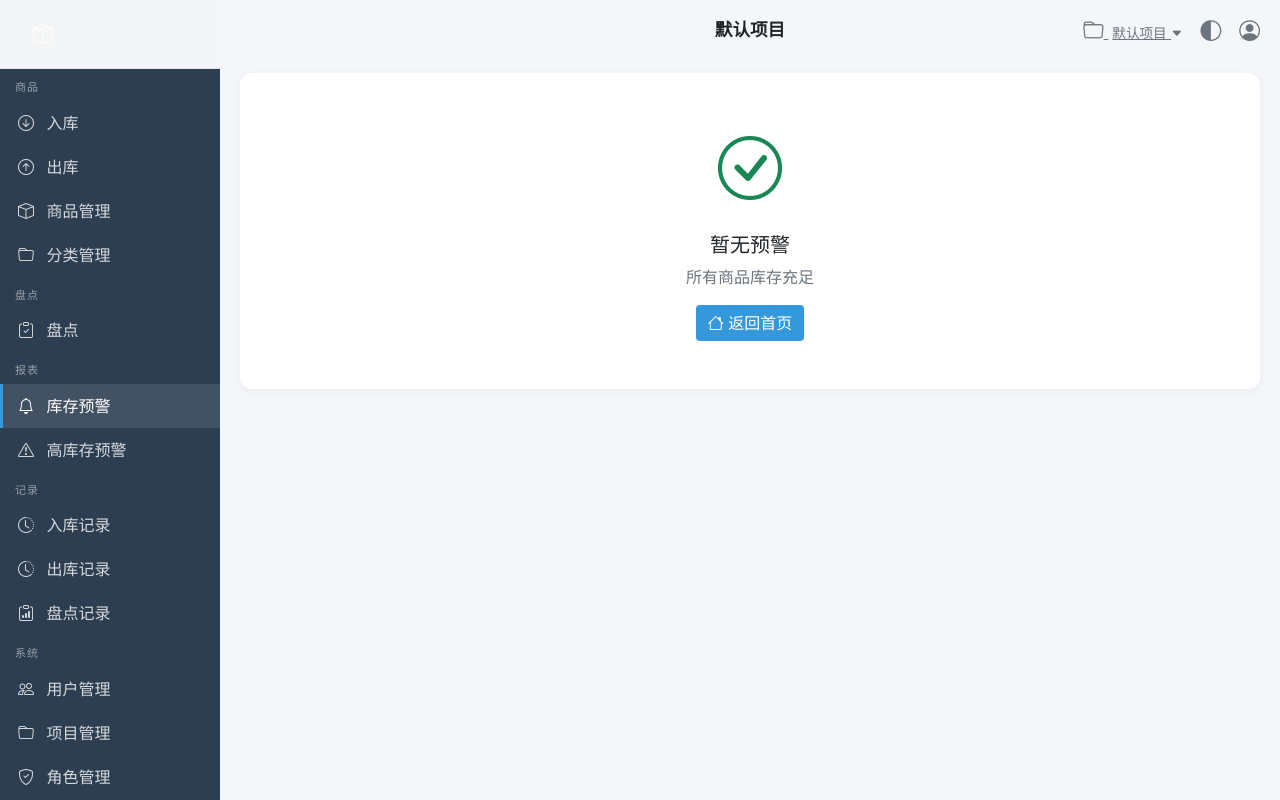
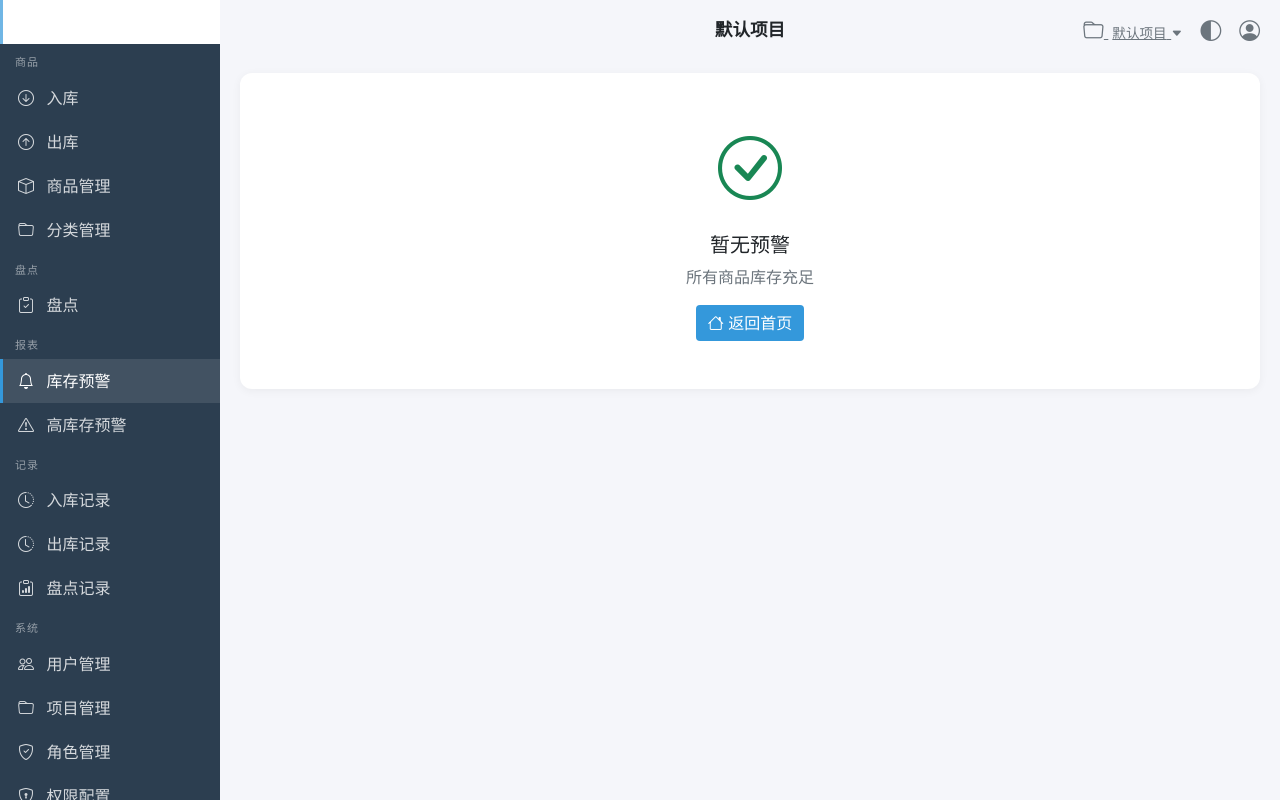
Before and after one commit to srockci/inventory-system, a Flask app: page /alerts in a window 1280 px wide. Run offline with Flask 3, Linux system fonts and the light colour scheme; the visitor is signed in with stand-in values (Sample User, id 1); data comes from the database, SQL or seed files in the repository.

Commit message:
fix: 侧边栏logo占满整个头部区域

```diff
--- a/templates/base.html
+++ b/templates/base.html
@@ -32,11 +32,10 @@
             transform: translateX(-100%);
         }
         .sidebar-header {
-            padding: 12px 15px;
-            background: rgba(255,255,255,0.95);
-            border-bottom: 1px solid rgba(0,0,0,0.08);
+            padding: 0;
+            background: #fff;
             display: flex;
-            align-items: center;
+            align-items: stretch;
             justify-content: space-between;
         }
         .sidebar-header a {
@@ -334,7 +333,7 @@
             <a href="{{ url_for('index') }}">
                 <h5 class="mb-0">
                     {% if g.system_logo %}
-                    <img src="{{ url_for('static', filename='uploads/' + g.system_logo) }}" alt="logo" style="height: 28px; border-radius: 6px; box-shadow: 0 2px 8px rgba(0,0,0,0.3);">
+                    <img src="{{ url_for('static', filename='uploads/' + g.system_logo) }}" alt="logo" style="width: 100%; height: 70px; object-fit: contain; background: #fff;">
                     {% else %}
                     <i class="bi bi-box-seam"></i>
                     {% endif %}
```
